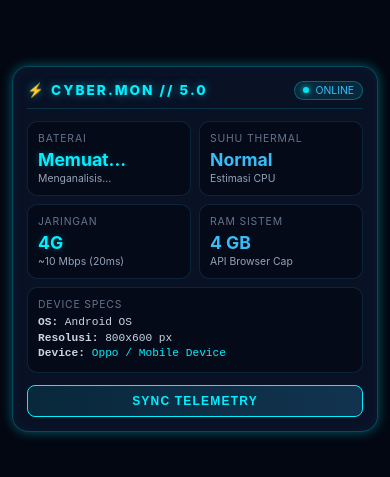
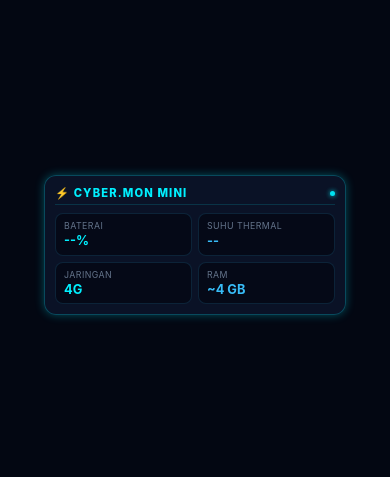
Before and after one commit to nunk13/nunk13.github.io, a plain HTML site: page Phone indicator.html in a window 390 px wide. Shown: the part 185-662 px from the top of the page. Drawn offline with Linux system fonts and the light colour scheme.

Commit message:
Update Phone indicator.html

```diff
--- a/Phone indicator.html
+++ b/Phone indicator.html
@@ -3,77 +3,64 @@
 <head>
     <meta charset="UTF-8">
     <meta name="viewport" content="width=device-width, initial-scale=1.0">
-    <title>CYBER_OS // 5.0 Widget</title>
+    <title>CYBER_MINI // Widget</title>
     <style>
         :root {
             --bg-deep: #030712;
-            --card-bg: rgba(11, 19, 41, 0.9);
+            --card-bg: rgba(11, 19, 41, 0.95);
             --cyan-neon: #00f0ff;
             --blue-bright: #38bdf8;
             --text-main: #f0f9ff;
             --text-muted: #64748b;
-            --accent-glow: 0 0 12px rgba(0, 240, 255, 0.35);
+            --accent-glow: 0 0 10px rgba(0, 240, 255, 0.3);
             --border-cyber: 1px solid rgba(0, 240, 255, 0.25);
         }
 
         body {
-            font-family: 'SF Pro Display', -apple-system, system-ui, sans-serif;
+            font-family: -apple-system, system-ui, sans-serif;
             background-color: var(--bg-deep);
             color: var(--text-main);
             margin: 0;
-            padding: 12px;
+            padding: 8px;
             display: flex;
             justify-content: center;
             align-items: center;
             min-height: 100vh;
         }
 
-        .widget-container {
+        .widget-mini {
             width: 100%;
-            max-width: 360px;
+            max-width: 280px;
             background: var(--card-bg);
             border: var(--border-cyber);
-            border-radius: 16px;
-            padding: 14px;
-            box-shadow: var(--accent-glow), inset 0 0 15px rgba(56, 189, 248, 0.05);
-            backdrop-filter: blur(12px);
+            border-radius: 12px;
+            padding: 10px;
+            box-shadow: var(--accent-glow);
+            backdrop-filter: blur(10px);
         }
 
         .header {
             display: flex;
             justify-content: space-between;
             align-items: center;
+            margin-bottom: 8px;
+            padding-bottom: 4px;
             border-bottom: 1px solid rgba(0, 240, 255, 0.15);
-            padding-bottom: 8px;
-            margin-bottom: 12px;
         }
 
         .title {
-            font-size: 0.85rem;
+            font-size: 0.7rem;
             font-weight: 800;
-            letter-spacing: 0.15em;
+            letter-spacing: 0.1em;
             color: var(--cyan-neon);
-            text-shadow: 0 0 8px rgba(0, 240, 255, 0.5);
-        }
-
-        .live-badge {
-            display: flex;
-            align-items: center;
-            gap: 6px;
-            font-size: 0.65rem;
-            color: var(--blue-bright);
-            background: rgba(0, 240, 255, 0.1);
-            padding: 2px 8px;
-            border-radius: 20px;
-            border: 1px solid rgba(0, 240, 255, 0.3);
         }
 
         .pulse {
-            width: 6px;
-            height: 6px;
+            width: 5px;
+            height: 5px;
             background-color: var(--cyan-neon);
             border-radius: 50%;
-            box-shadow: 0 0 6px var(--cyan-neon);
+            box-shadow: 0 0 5px var(--cyan-neon);
             animation: blink 1.5s infinite;
         }
 
@@ -86,177 +73,101 @@
         .grid-mini {
             display: grid;
             grid-template-columns: repeat(2, 1fr);
-            gap: 8px;
-            margin-bottom: 8px;
+            gap: 6px;
         }
 
-        .metric-card {
-            background: rgba(3, 7, 18, 0.6);
+        .card {
+            background: rgba(3, 7, 18, 0.7);
             border: 1px solid rgba(56, 189, 248, 0.15);
-            border-radius: 10px;
-            padding: 10px;
-            display: flex;
-            flex-direction: column;
-            justify-content: space-between;
-        }
-
-        .metric-card.full {
-            grid-column: span 2;
+            border-radius: 8px;
+            padding: 6px 8px;
         }
 
         .label {
-            font-size: 0.65rem;
+            font-size: 0.55rem;
             text-transform: uppercase;
-            letter-spacing: 0.08em;
+            letter-spacing: 0.05em;
             color: var(--text-muted);
-            margin-bottom: 4px;
         }
 
         .value {
-            font-size: 1.1rem;
+            font-size: 0.8rem;
             font-weight: 700;
-            color: var(--text-main);
+            margin-top: 2px;
+            line-height: 1.2;
         }
 
-        .value.cyan { color: var(--cyan-neon); text-shadow: 0 0 6px rgba(0,240,255,0.3); }
-        .value.blue { color: var(--blue-bright); }
-
-        .sub-text {
-            font-size: 0.65rem;
-            color: #94a3b8;
-            margin-top: 2px;
-        }
-
-        .sys-info {
-            font-size: 0.7rem;
-            line-height: 1.4;
-            color: #cbd5e1;
-            font-family: monospace;
-        }
-
-        .refresh-cyber {
-            width: 100%;
-            background: linear-gradient(90deg, rgba(0,240,255,0.1), rgba(56,189,248,0.2));
-            border: 1px solid var(--cyan-neon);
-            color: var(--cyan-neon);
-            padding: 8px;
-            border-radius: 8px;
-            font-weight: bold;
-            font-size: 0.75rem;
-            letter-spacing: 0.1em;
-            cursor: pointer;
-            text-transform: uppercase;
-            transition: all 0.2s;
-            margin-top: 4px;
-        }
-
-        .refresh-cyber:active {
-            background: var(--cyan-neon);
-            color: var(--bg-deep);
-        }
+        .cyan { color: var(--cyan-neon); }
+        .blue { color: var(--blue-bright); }
     </style>
 </head>
 <body>
 
-<div class="widget-container">
+<div class="widget-mini">
     <div class="header">
-        <span class="title">⚡ CYBER.MON // 5.0</span>
-        <div class="live-badge">
-            <div class="pulse"></div>
-            <span>ONLINE</span>
-        </div>
+        <span class="title">⚡ CYBER.MON MINI</span>
+        <div class="pulse"></div>
     </div>
 
     <div class="grid-mini">
-        <div class="metric-card">
+        <div class="card">
             <div class="label">Baterai</div>
-            <div class="value cyan" id="bat-val">Memuat...</div>
-            <div class="sub-text" id="bat-status">Menganalisis...</div>
+            <div class="value cyan" id="bat-val">--%</div>
         </div>
-
-        <div class="metric-card">
+        <div class="card">
             <div class="label">Suhu Thermal</div>
-            <div class="value blue" id="temp-val">Normal</div>
-            <div class="sub-text">Estimasi CPU</div>
+            <div class="value blue" id="temp-val">--</div>
         </div>
-
-        <div class="metric-card">
+        <div class="card">
             <div class="label">Jaringan</div>
-            <div class="value cyan" id="net-val">Memuat...</div>
-            <div class="sub-text" id="net-speed">Koneksi Aktif</div>
+            <div class="value cyan" id="net-val">--</div>
         </div>
-
-        <div class="metric-card">
-            <div class="label">RAM Sistem</div>
-            <div class="value blue" id="ram-val">Memuat...</div>
-            <div class="sub-text">API Browser Cap</div>
-        </div>
-
-        <div class="metric-card full">
-            <div class="label">Device Specs</div>
-            <div class="sys-info" id="sys-specs">Memuat parameter hardware...</div>
+        <div class="card">
+            <div class="label">RAM</div>
+            <div class="value blue" id="ram-val">--</div>
         </div>
     </div>
-
-    <button class="refresh-cyber" onclick="loadTelemetry()">Sync Telemetry</button>
 </div>
 
 <script>
-    function loadTelemetry() {
-        // 1. Jaringan & Koneksi (Langsung tampil instan)
+    async function updateMiniWidget() {
+        // Jaringan
         const conn = navigator.connection || navigator.mozConnection || navigator.webkitConnection;
         if (conn) {
-            let netType = conn.type ? conn.type.toUpperCase() : (conn.effectiveType ? conn.effectiveType.toUpperCase() : 'ONLINE');
-            document.getElementById('net-val').innerText = netType;
-            document.getElementById('net-speed').innerText = `~${conn.downlink || '5+'} Mbps (${conn.rtt || '20'}ms)`;
+            let type = conn.effectiveType ? conn.effectiveType.toUpperCase() : 'WIFI';
+            if(type === '4G' || type === '3G') document.getElementById('net-val').innerText = type;
+            else document.getElementById('net-val').innerText = 'WIFI';
         } else {
-            document.getElementById('net-val').innerText = navigator.onLine ? 'ONLINE' : 'OFFLINE';
-            document.getElementById('net-speed').innerText = 'Jaringan Stabil';
+            document.getElementById('net-val').innerText = 'WIFI';
         }
 
-        // 2. RAM (Browser Cap)
-        let ramRaw = navigator.deviceMemory ? navigator.deviceMemory : 8;
-        document.getElementById('ram-val').innerText = ramRaw >= 8 ? '8+ GB (Max API)' : ramRaw + ' GB';
+        // RAM (Perkiraan Aktif)
+        let ram = navigator.deviceMemory ? navigator.deviceMemory : 8;
+        document.getElementById('ram-val').innerText = '~' + (ram >= 8 ? '8' : ram) + ' GB';
 
-        // 3. Info OS & Layar
-        const ua = navigator.userAgent;
-        let androidVersion = "Android OS";
-        let match = ua.match(/Android\s([0-9\.]+)/);
-        if (match) {
-            androidVersion = "Android " + match[1];
-        } else if (ua.indexOf("iPhone") !== -1 || ua.indexOf("iPad") !== -1) {
-            androidVersion = "iOS Apple";
-        }
-
-        let deviceModel = "Oppo / Mobile Device";
-        if (ua.indexOf("Oppo") !== -1 || ua.indexOf("CPH") !== -1) deviceModel = "Oppo Series";
-        else if (ua.indexOf("Infinix") !== -1) deviceModel = "Infinix Series";
-
-        document.getElementById('sys-specs').innerHTML = `
-            <b>OS:</b> ${androidVersion}<br>
-            <b>Resolusi:</b> ${window.screen.width}x${window.screen.height} px<br>
-            <b>Device:</b> <span style="color:var(--cyan-neon)">${deviceModel}</span>
-        `;
-
-        // 4. Baterai (Async handler dengan fallback jika diblokir)
+        // Baterai & Suhu Estimasi Dinamis
         if ('getBattery' in navigator) {
-            navigator.getBattery().then(b => {
+            try {
+                const b = await navigator.getBattery();
                 const lvl = Math.round(b.level * 100);
                 document.getElementById('bat-val').innerText = lvl + '%';
-                let st = b.charging ? '⚡ Mengisi' : '🔋 Digunakan';
-                document.getElementById('bat-status').innerText = st;
-            }).catch(() => {
-                document.getElementById('bat-val').innerText = 'Tersedia';
-                document.getElementById('bat-status').innerText = 'Mode Aman';
-            });
+
+                // Logika rentang suhu persis versi awal
+                let tempEst = "32°C - 36°C<br><span style='font-size:0.6rem; font-weight:normal;'>(Sejuk)</span>";
+                if (b.charging && lvl > 85) tempEst = "38°C - 41°C<br><span style='font-size:0.6rem; font-weight:normal;'>(Hangat)</span>";
+                if (b.charging && lvl === 100) tempEst = "35°C<br><span style='font-size:0.6rem; font-weight:normal;'>(Penuh)</span>";
+                document.getElementById('temp-val').innerHTML = tempEst;
+            } catch(e) {
+                document.getElementById('bat-val').innerText = 'OK';
+                document.getElementById('temp-val').innerText = '32°C - 36°C';
+            }
         } else {
             document.getElementById('bat-val').innerText = 'N/A';
-            document.getElementById('bat-status').innerText = 'Tidak Didukung';
+            document.getElementById('temp-val').innerText = '32°C - 36°C';
         }
     }
 
-    // Jalankan otomatis saat halaman dibuka
-    loadTelemetry();
+    updateMiniWidget();
 </script>
 
 </body>
```
